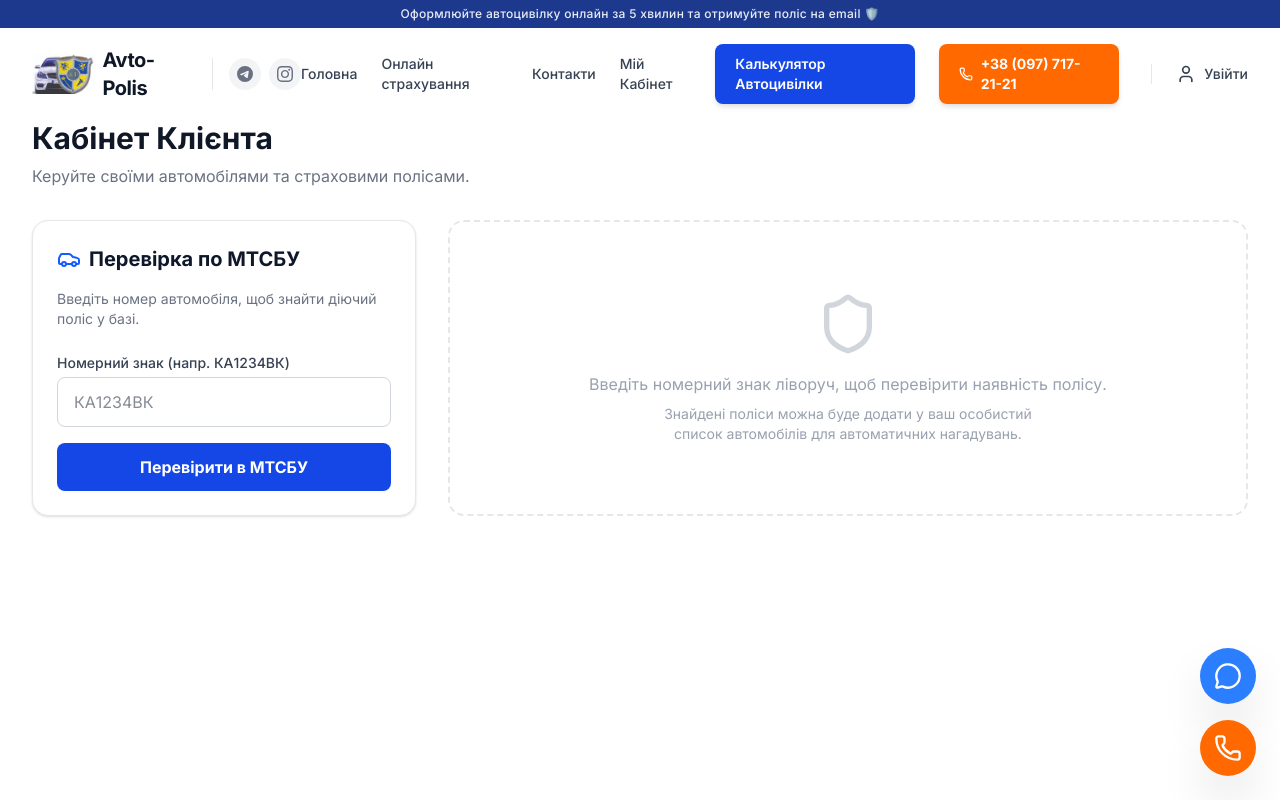
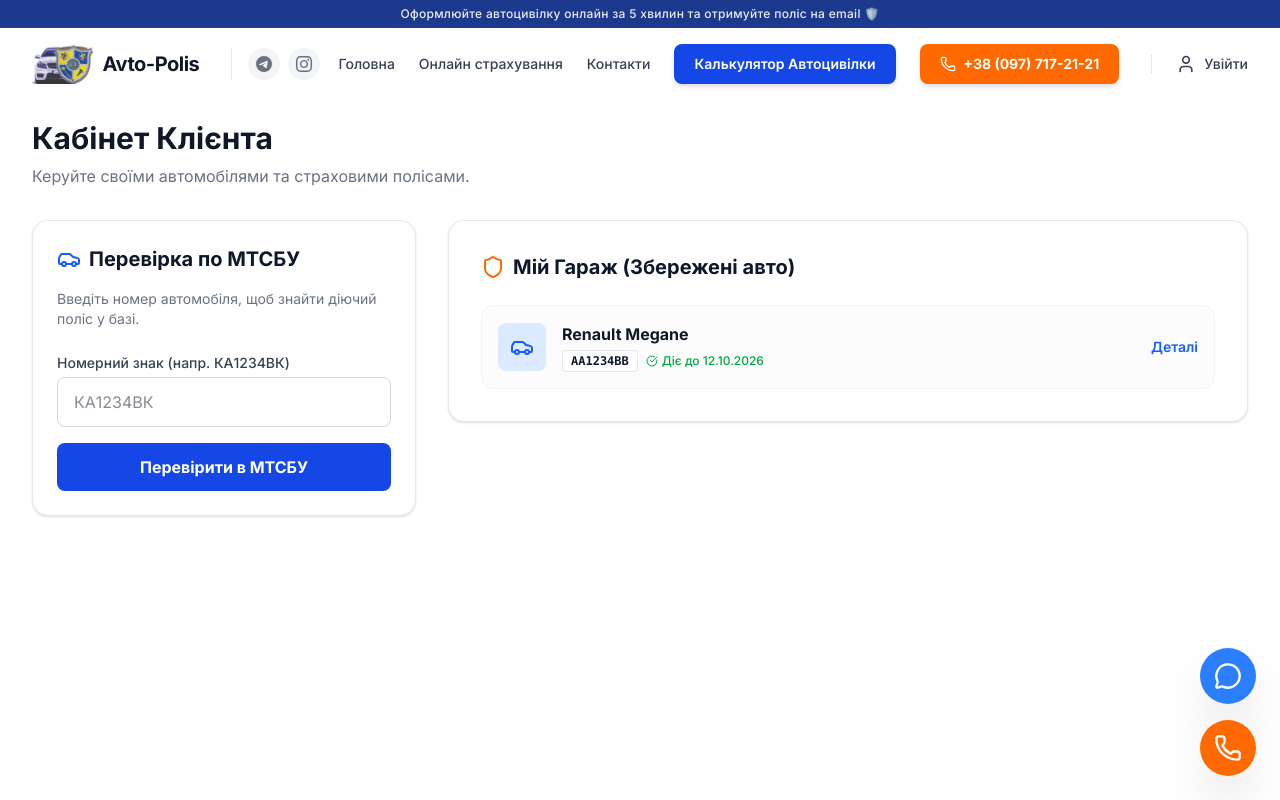
Before and after one commit to MaksymDoroshenkoDCI/AVTO-POLIS-COM-UA, a Next.js app in the folder frontend/: page /cabinet in a window 1280 px wide. Shown: the top 800 px of the page. Built offline with nearby package versions, Linux system fonts and the light colour scheme.

Commit message:
feat: enhance cabinet garage UI and remove duplicate cabinet button

```diff
--- a/frontend/src/app/(public)/cabinet/page.tsx
+++ b/frontend/src/app/(public)/cabinet/page.tsx
@@ -79,8 +79,8 @@ export default function ClientDashboard() {
           )}
         </div>
 
-        {/* Права колонка: Результат */}
-        <div className="md:col-span-2">
+        {/* Права колонка: Результат або Гараж */}
+        <div className="md:col-span-2 space-y-8">
           {result ? (
             <div className="border border-green-200 rounded-2xl p-6 bg-green-50/30">
               <div className="flex items-center text-green-700 mb-6">
@@ -115,18 +115,54 @@ export default function ClientDashboard() {
                   </div>
                 </div>
 
-                <div className="mt-8 pt-6 border-t border-gray-100">
+                <div className="mt-8 pt-6 border-t border-gray-100 flex gap-4">
                   <button className="px-6 py-3 bg-orange-500 text-white rounded-lg font-bold hover:bg-orange-600 transition-colors w-full sm:w-auto text-sm shadow-md">
-                    Зберегти авто в мій гараж
+                    Зберегти в Мій Гараж
+                  </button>
+                  <button
+                    onClick={() => setResult(null)}
+                    className="px-6 py-3 bg-gray-100 text-gray-700 rounded-lg font-bold hover:bg-gray-200 transition-colors w-full sm:w-auto text-sm"
+                  >
+                    Назад до Гаража
                   </button>
                 </div>
               </div>
             </div>
           ) : (
-            <div className="h-full flex flex-col items-center justify-center text-gray-400 border-2 border-dashed border-gray-200 rounded-2xl p-10 text-center">
-              <Shield className="w-16 h-16 mb-4 text-gray-300" />
-              <p>Введіть номерний знак ліворуч, щоб перевірити наявність полісу.</p>
-              <p className="text-sm mt-2 max-w-sm">Знайдені поліси можна буде додати у ваш особистий список автомобілів для автоматичних нагадувань.</p>
+            <div className="bg-white border border-gray-200 rounded-2xl p-8 shadow-sm">
+              <h2 className="text-xl font-bold mb-6 flex items-center">
+                <Shield className="mr-2 text-orange-500" />
+                Мій Гараж (Збережені авто)
+              </h2>
+
+              <div className="space-y-4">
+                {/* Заглушка автомобіля в гаражі */}
+                <div className="flex items-center justify-between p-4 border border-gray-100 rounded-xl hover:shadow-md transition-shadow bg-gray-50/50">
+                  <div className="flex items-center">
+                    <div className="w-12 h-12 bg-blue-100 text-blue-600 rounded-lg flex items-center justify-center mr-4">
+                      <Car className="w-6 h-6" />
+                    </div>
+                    <div>
+                      <h4 className="font-bold text-gray-900">Renault Megane</h4>
+                      <div className="flex items-center text-sm mt-1">
+                        <span className="px-2 py-0.5 bg-white border border-gray-200 rounded font-mono text-xs font-bold mr-2">АА1234ВВ</span>
+                        <span className="text-green-600 font-medium flex items-center text-xs">
+                          <CheckCircle className="w-3 h-3 mr-1" /> Діє до 12.10.2026
+                        </span>
+                      </div>
+                    </div>
+                  </div>
+                  <button className="text-blue-600 hover:text-blue-800 text-sm font-semibold">
+                    Деталі
+                  </button>
+                </div>
+
+                {/* Якщо гараж пустий - показуємо підказку */}
+                {/* <div className="text-center py-10 text-gray-400">
+                  <Car className="w-12 h-12 mx-auto mb-3 text-gray-300" />
+                  <p>Ваш гараж порожній. Перевірте поліс ліворуч та додайте авто.</p>
+                </div> */}
+              </div>
             </div>
           )}
         </div>
--- a/frontend/src/components/layout/Navbar.tsx
+++ b/frontend/src/components/layout/Navbar.tsx
@@ -27,7 +27,6 @@ const Navbar = () => {
         { name: 'Головна', href: '/' },
         { name: 'Онлайн страхування', href: '/services' },
         { name: 'Контакти', href: '/contacts' },
-        { name: 'Мій Кабінет', href: '/cabinet' },
     ];
 
     return (
@@ -138,7 +137,7 @@ const Navbar = () => {
                                 onClick={() => setIsOpen(false)}
                             >
                                 <User className="h-5 w-5" />
-                                <span>Увійти / Кабінет</span>
+                                <span>Увійти</span>
                             </Link>
                             {/* Mobile Social */}
                             <div className="flex items-center justify-center space-x-4 pt-4 border-t border-gray-100">
```
